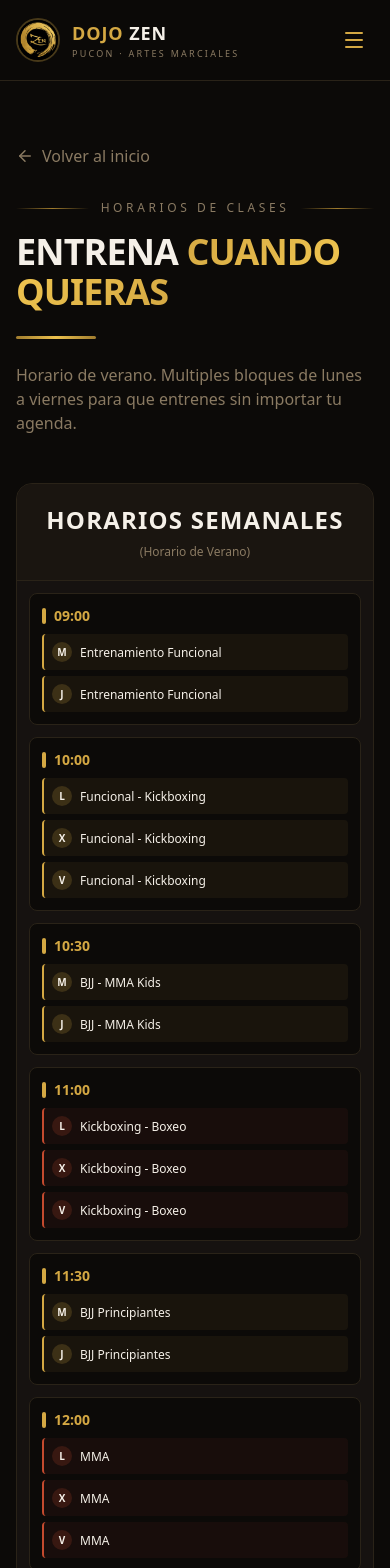
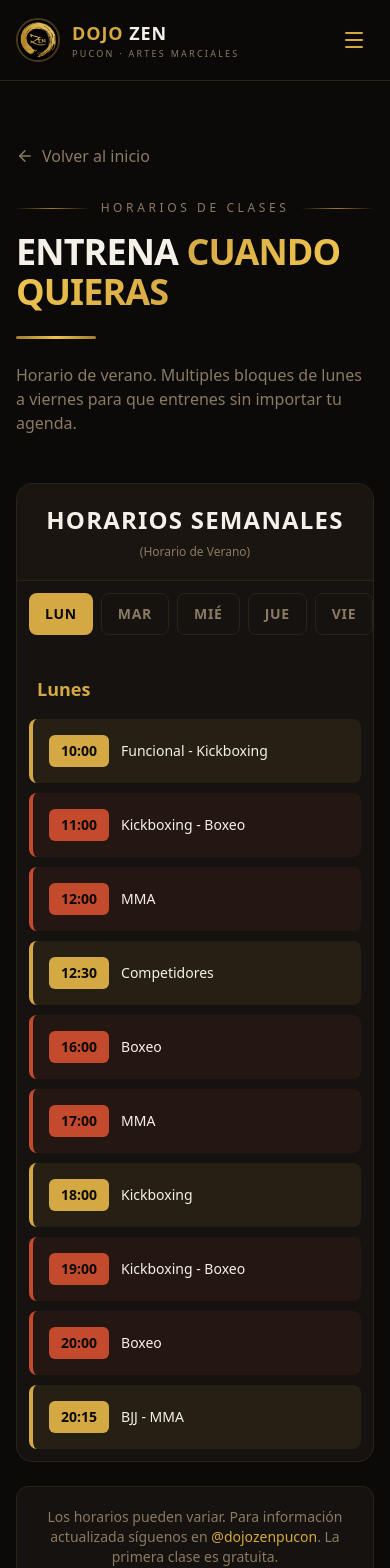
Before and after one commit to Dabucsa/Dabucsa.github.io, a Next.js app: page /horarios in a window 390 px wide. Shown: the top 1568 px of the page. Built offline with nearby package versions, Linux system fonts and the light colour scheme.

Commit message:
📱 Horarios móvil con tabs por día
- Vista móvil: tabs Lun/Mar/Mié/Jue/Vie
- Seleccionar día muestra solo clases de ese día
- Cards más grandes y legibles con hora destacada
- Colores por disciplina en hora
- Desktop: tabla completa sin cambios
- Mejor UX en pantallas pequeñas

```diff
--- a/src/app/horarios/page.tsx
+++ b/src/app/horarios/page.tsx
@@ -1,5 +1,6 @@
 "use client";
 
+import { useState } from "react";
 import { motion } from "framer-motion";
 import Link from "next/link";
 import { ArrowLeft } from "lucide-react";
@@ -131,6 +132,24 @@ const schedule: ScheduleRow[] = [
 ];
 
 export default function HorariosPage() {
+  const [selectedDay, setSelectedDay] = useState<'lun' | 'mar' | 'mie' | 'jue' | 'vie'>('lun');
+
+  const dayNames = {
+    lun: 'Lunes',
+    mar: 'Martes',
+    mie: 'Miércoles',
+    jue: 'Jueves',
+    vie: 'Viernes'
+  };
+
+  const dayShortNames = {
+    lun: 'Lun',
+    mar: 'Mar',
+    mie: 'Mié',
+    jue: 'Jue',
+    vie: 'Vie'
+  };
+
   return (
     <div className="min-h-screen bg-[#0c0a08] pt-24">
       {/* Header */}
@@ -246,54 +265,73 @@ export default function HorariosPage() {
             </table>
           </div>
 
-          {/* Mobile View */}
-          <div className="md:hidden p-3 space-y-3">
-            {schedule.map((row, index) => {
-              const hasClasses = (['lun', 'mar', 'mie', 'jue', 'vie'] as const).some(day => row[day]);
-              if (!hasClasses) return null;
+          {/* Mobile View with Tabs */}
+          <div className="md:hidden">
+            {/* Day Tabs */}
+            <div className="flex gap-2 mb-4 p-3 overflow-x-auto">
+              {(['lun', 'mar', 'mie', 'jue', 'vie'] as const).map((day) => (
+                <button
+                  key={day}
+                  onClick={() => setSelectedDay(day)}
+                  className={`px-4 py-2.5 rounded-lg font-bold text-sm uppercase tracking-wider transition-all shrink-0 ${
+                    selectedDay === day
+                      ? 'bg-[#d4a843] text-[#0c0a08]'
+                      : 'bg-[#161210] border border-[#2a2318] text-[#8a7a62] hover:border-[#d4a843]/40 hover:text-[#d4a843]'
+                  }`}
+                >
+                  {dayShortNames[day]}
+                </button>
+              ))}
+            </div>
 
+            {/* Selected Day Schedule */}
+            <div className="p-3">
+              <h3 className="text-[#d4a843] font-bold text-lg mb-4 px-2">
+                {dayNames[selectedDay]}
+              </h3>
+              <div className="space-y-2.5">
+                {schedule
+                  .filter(row => row[selectedDay])
+                  .map((row, index) => {
+                    const dayClass = row[selectedDay]!;
                     return (
                       <motion.div
                         key={index}
-                  initial={{ opacity: 0, y: 10 }}
-                  animate={{ opacity: 1, y: 0 }}
-                  transition={{ delay: index * 0.03 }}
-                  className="bg-[#0c0a08] border border-[#2a2318] rounded-lg p-3"
-                >
-                  <div className="text-[#d4a843] font-bold text-sm mb-2 flex items-center gap-2">
-                    <div className="w-1 h-4 bg-[#d4a843] rounded"></div>
-                    {row.time}
-                  </div>
-                  <div className="space-y-1.5">
-                    {(['lun', 'mar', 'mie', 'jue', 'vie'] as const).map((day) => {
-                      const dayClass = row[day];
-                      if (!dayClass) return null;
-                      const dayNames = { lun: 'L', mar: 'M', mie: 'X', jue: 'J', vie: 'V' };
-                      return (
-                        <div
-                          key={day}
-                          className="flex items-center gap-2 rounded p-2 border-l-2"
+                        initial={{ opacity: 0, x: -20 }}
+                        animate={{ opacity: 1, x: 0 }}
+                        transition={{ delay: index * 0.05 }}
+                        className="rounded-lg p-4 border-l-4"
                         style={{
-                            backgroundColor: dayClass.color + '10',
+                          backgroundColor: dayClass.color + '15',
                           borderLeftColor: dayClass.color
                         }}
                       >
-                          <span
-                            className="text-[#f5f0e8] text-[10px] font-bold w-5 h-5 flex items-center justify-center rounded-full shrink-0"
-                            style={{ backgroundColor: dayClass.color + '30' }}
+                        <div className="flex items-center gap-3">
+                          <div className="shrink-0">
+                            <div
+                              className="text-[#0c0a08] font-bold text-sm px-3 py-1.5 rounded-md"
+                              style={{ backgroundColor: dayClass.color }}
                             >
-                            {dayNames[day]}
-                          </span>
-                          <span className="text-[#f5f0e8] text-xs leading-tight">
+                              {row.time}
+                            </div>
+                          </div>
+                          <div className="flex-1">
+                            <div className="text-[#f5f0e8] font-medium text-sm leading-snug">
                               {dayClass.name}
-                          </span>
                             </div>
-                      );
-                    })}
+                          </div>
                         </div>
                       </motion.div>
                     );
                   })}
+              </div>
+
+              {schedule.filter(row => row[selectedDay]).length === 0 && (
+                <div className="text-center py-12 text-[#8a7a62]">
+                  No hay clases programadas para este día
+                </div>
+              )}
+            </div>
           </div>
         </motion.div>
 
```
Lines whose indentation alone changed are shown as unchanged.
